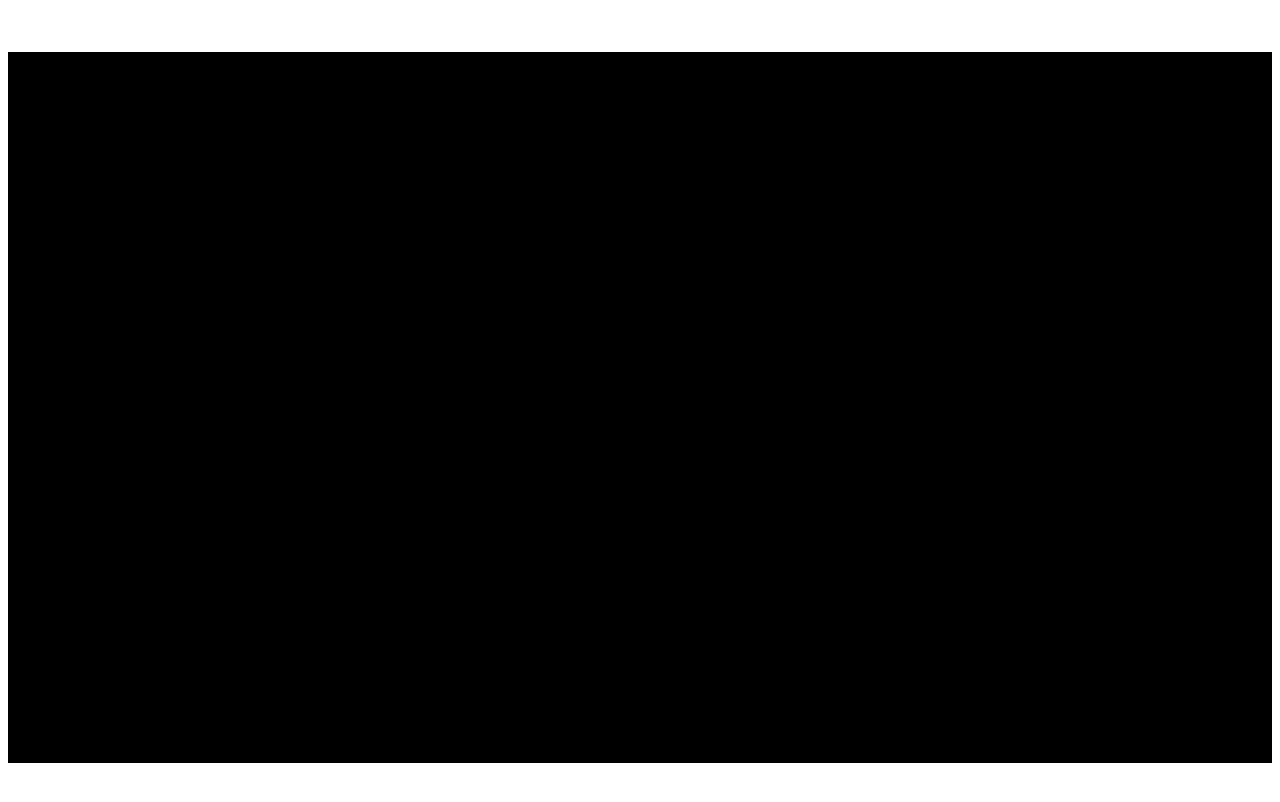
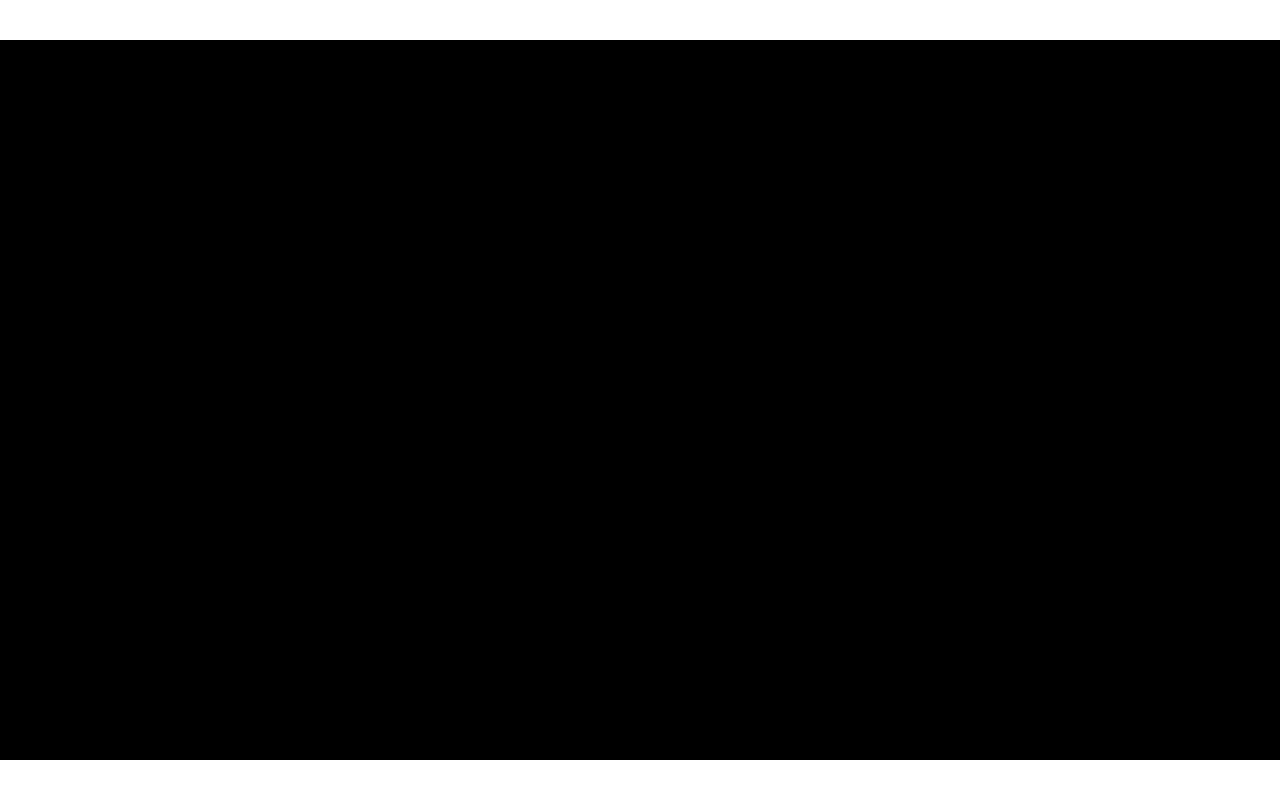
Before and after one commit to Mr-Coxall/ICS2O-Unit6-01-HTML-Phase3, a plain HTML site: page index.html in a window 1280 px wide. Drawn offline with Linux system fonts and the light colour scheme.

Commit message:
set game to full screen

```diff
--- a/index.html
+++ b/index.html
@@ -3,6 +3,14 @@
   <head>
     <meta charset="utf-8">
     <title>Phaser 3</title>
+    <style>
+      html,
+      body {
+        height: 100%;
+        margin: 0;
+        background-color: #FFFFFF;
+      }
+    </style>
   </head>
   <body>
     <script ype="module" src="js/phaser.min.js"></script>
```
